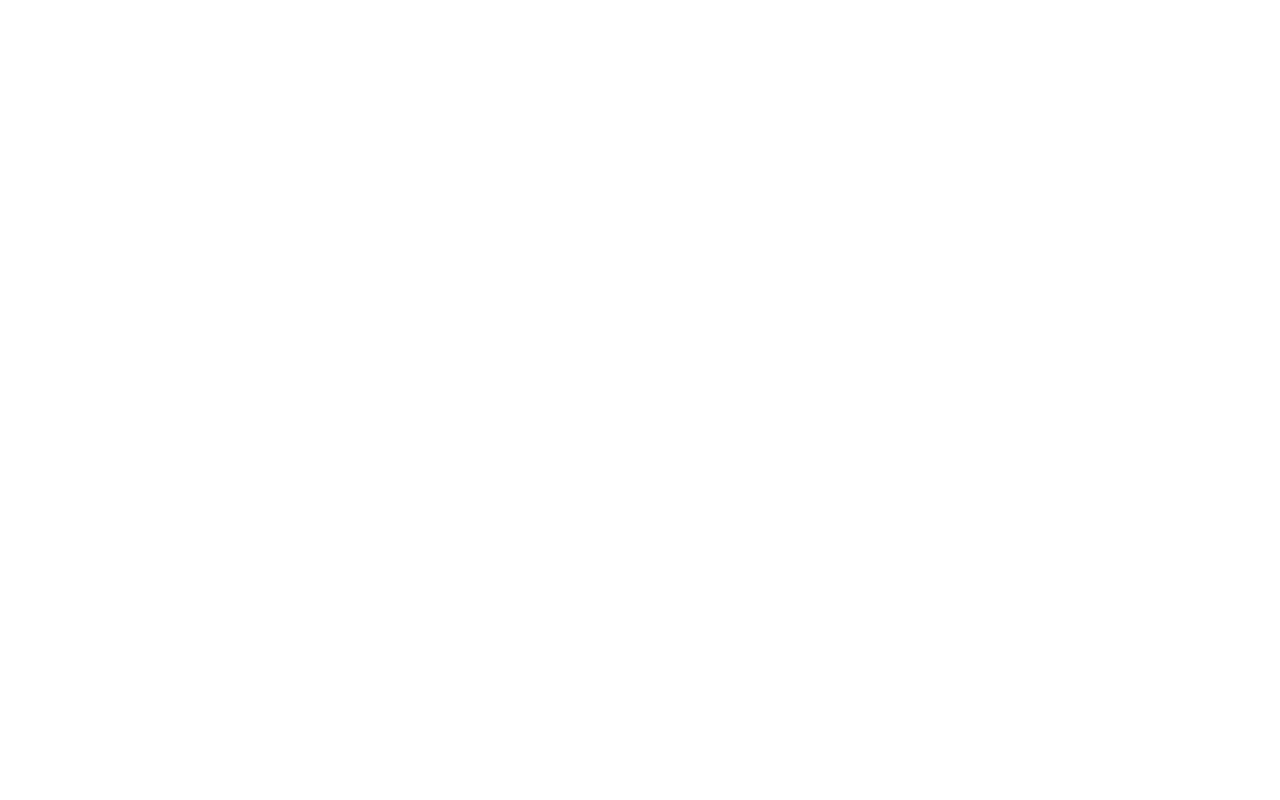
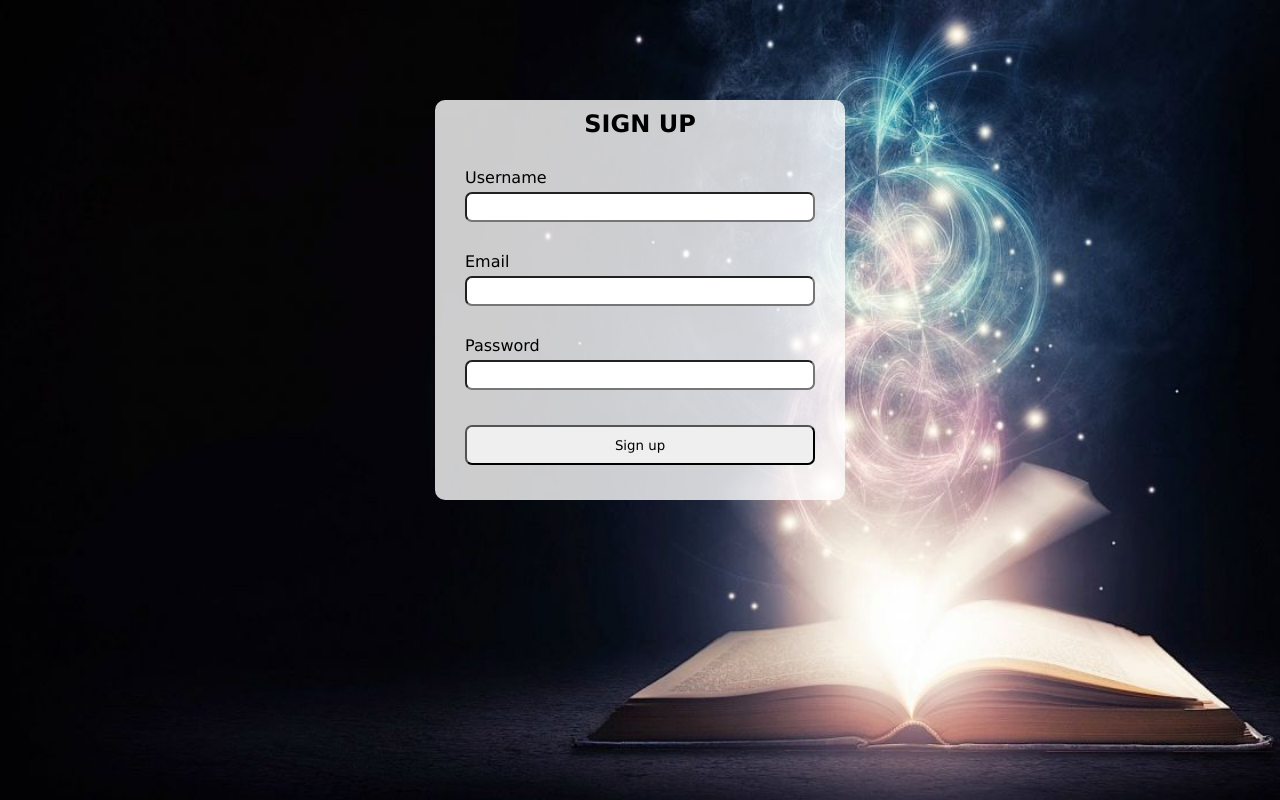
Before and after one commit to chrisfer28/login, a website: page views/register.html in a window 1280 px wide. Drawn offline with Linux system fonts and the light colour scheme.

Commit message:
Second Version: Changed Backgrounds and Register work

```diff
--- a/views/register.html
+++ b/views/register.html
@@ -0,0 +1,37 @@
+<!DOCTYPE html>
+<html lang="en">
+    <head>
+        <meta charset="UTF-8">
+        <meta name="viewport" content="width=device-width, initial-scale=1.0">
+        <title>Register</title>
+        <link rel="stylesheet" type="text/css" href="style.css">
+    </head>
+    <body id="body-2">
+        <div id="form-container" class="form-container">
+            <div id="form" class="form">
+
+                <h2>SIGN UP</h2>
+
+                <div class="username-div">
+                    Username <br>
+                    <input type="text" name="username" id="username-input">
+                </div>
+
+                <div class="email-div">
+                    Email <br>
+                    <input type="email" name="password" id="password-input" required>
+                </div>
+
+                <div class="password-div">
+                    Password <br>
+                    <input type="password" name="password" id="password-input">
+                </div>
+
+                <div class="submit-div">
+                    <input type="submit" name="submit" id="submit-input" value="Sign up">
+                </div>
+
+            </div>
+        </div>
+    </body>
+</html>
--- a/views/style.css
+++ b/views/style.css
@@ -5,9 +5,17 @@
     margin: 0;
 }
 
+body#body-1 {
+    background-image: url(img/library.jpg);
+    background-size: cover;
+    background-attachment: fixed;
+    background-position: center center;
+}
+
 .div-nav {
-    background-color: rgb(2, 2, 172);
+    background-color: rgb(255, 255, 255, 0.8); /* rgb(2, 2, 172) */
     height: 60px;
+    border-bottom: 2px solid black;
 }
 
 .div-nav a {
@@ -19,7 +27,7 @@
     height: 60px;
     line-height: 60px;
     display: inline-block;
-    margin-left: 10px;
+    margin-left: 40px;
 }
 
 
@@ -46,15 +54,73 @@
 
 .nav-items a {
     margin: 0 20px;
-    color: white;
+    color: black;
     font-size: 20px;
     padding: 10px;
     transition: 0.4s ease;
     border-radius: 10px;
-    font-weight: bolder;
+   /*  font-weight: bolder; */
 }
 
 .nav-items a:hover {
-    background-color: white;
-    color: rgb(2, 2, 172);
+    background-color: black;
+    color: white;
 }
+
+
+
+/* ___________________________________________________ REGISTER _____________________________________________________ */
+
+body#body-2 {
+    background-image: url(img/book-light.jpg);
+    background-size: cover;
+    background-attachment: fixed;
+    background-position: center center;
+}
+
+/* form-container */
+
+.form-container {
+    width: 100%;
+    height: 400px;
+
+    display: flex;
+    justify-content: center;
+
+    margin-top: 100px;
+
+}
+
+.form {
+    max-width: 800px;
+    background-color: rgb(255, 255, 255, 0.8);
+    border-radius: 10px;
+}
+
+.form h2 {
+    display: block;
+    text-align: center;
+    margin-top: 10px;
+}
+
+.form div {
+    margin: 30px 30px 10px 30px;
+    display: block;
+    max-width: 500px;
+}
+
+.form input {
+    width: 350px;
+    border-radius: 7px;
+    height: 30px;
+    margin-top: 5px;
+}
+
+.submit-div {
+    text-align: center;
+    height: auto;
+}
+
+.submit-div input {
+    height: 40px;
+}
```
Also changed, not shown: app.js (+20 -0 lines), views/home.html (+4 -4 lines), views/login.html (+11 -0 lines), views/img/book-light.jpg (added), 2 other files.
